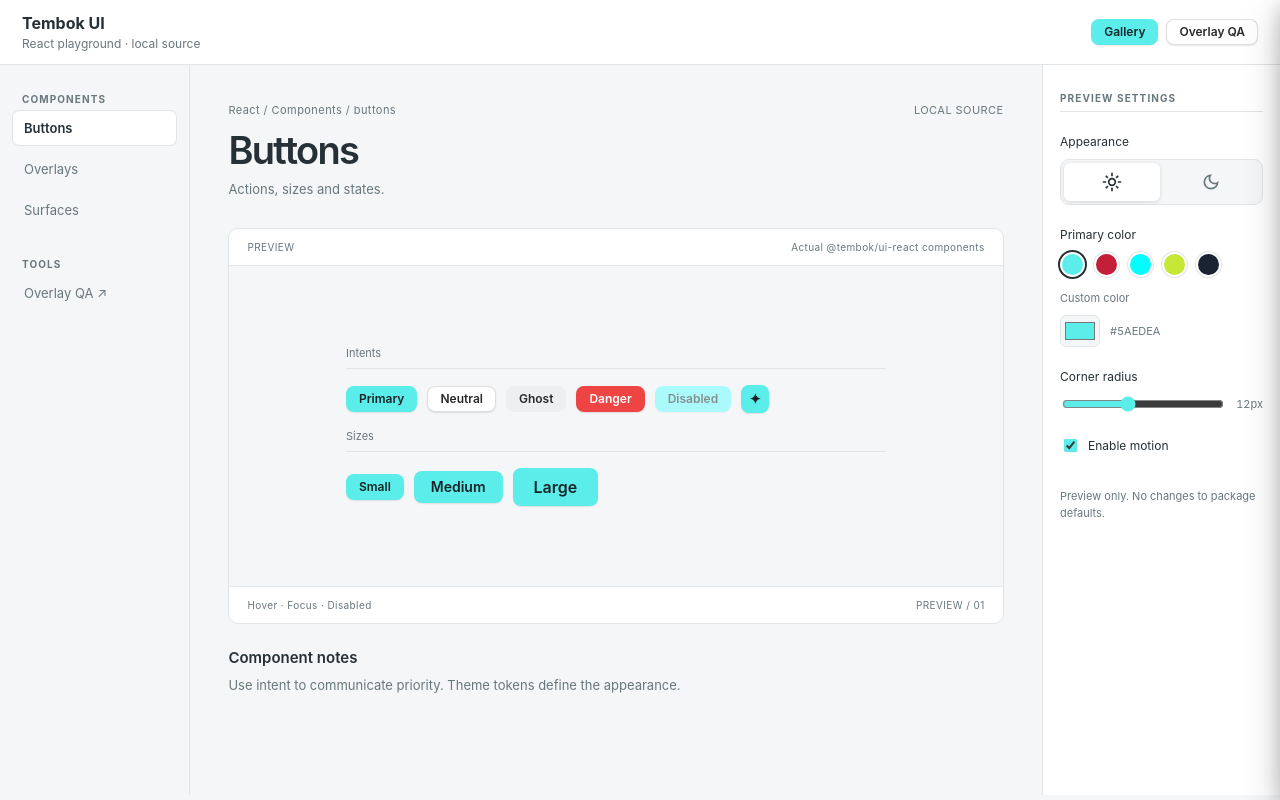
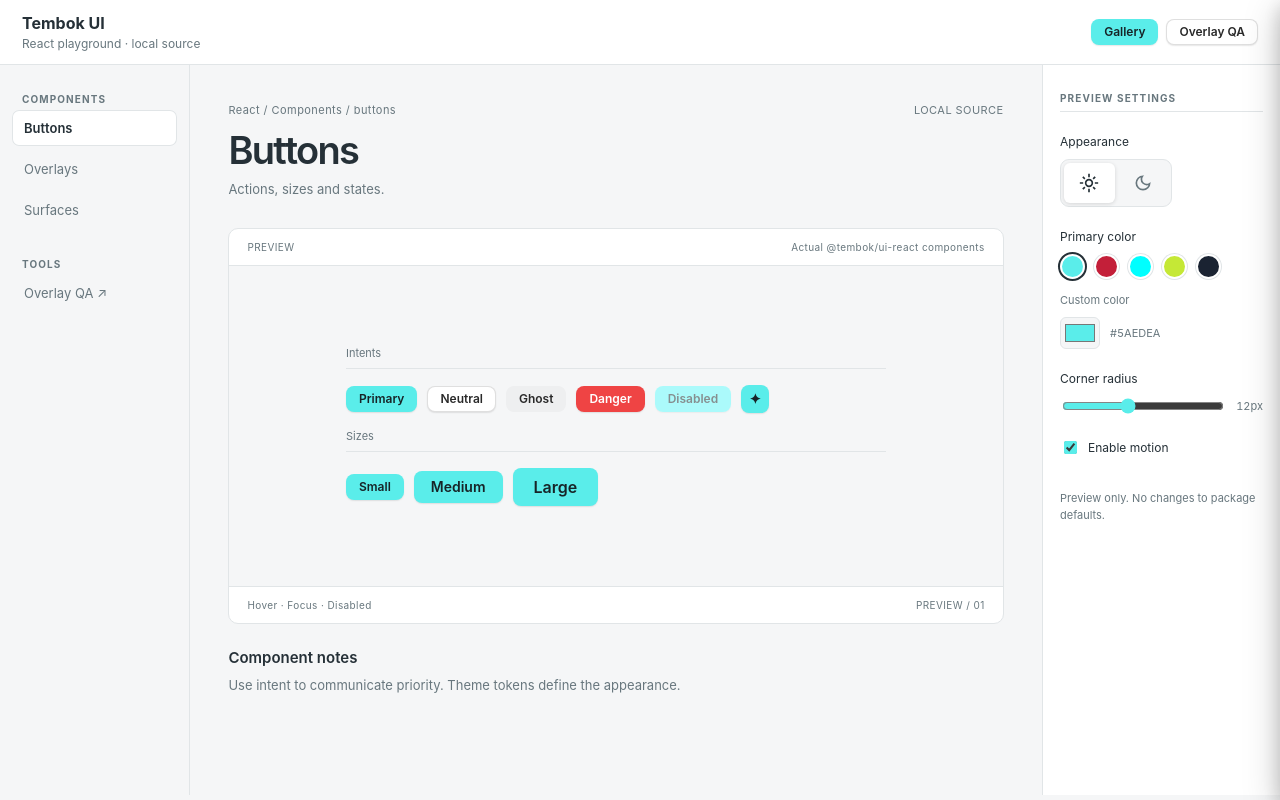
Before and after one commit to tembok-dev/tembok-ui, a React (Vite) app in the folder apps/playground/: page / in a window 1280 px wide. Built offline with nearby package versions, Linux system fonts and the light colour scheme.

Commit message:
style(workbench): compact accessible icon-only appearance control

```diff
--- a/apps/playground/src/playground.css
+++ b/apps/playground/src/playground.css
@@ -153,3 +153,8 @@ body[data-tmbk-preview-theme] .tmbk-sidebar.tmbk-theme .tmbk-btn.tmbk-theme {
   --tmbk-primary:var(--tmbk-preview-primary,#5aedea);
   --tmbk-primary-fg:var(--tmbk-preview-primary-fg,#172427);
 }
+
+/* Compact, icon-only appearance switch. */
+.workbench-mode-tabs { max-width:112px; }
+.workbench-mode-tabs button { min-width:44px; min-height:40px; padding:8px; }
+.workbench-mode-tabs button svg { display:block; width:20px; height:20px; flex:none; }
```
